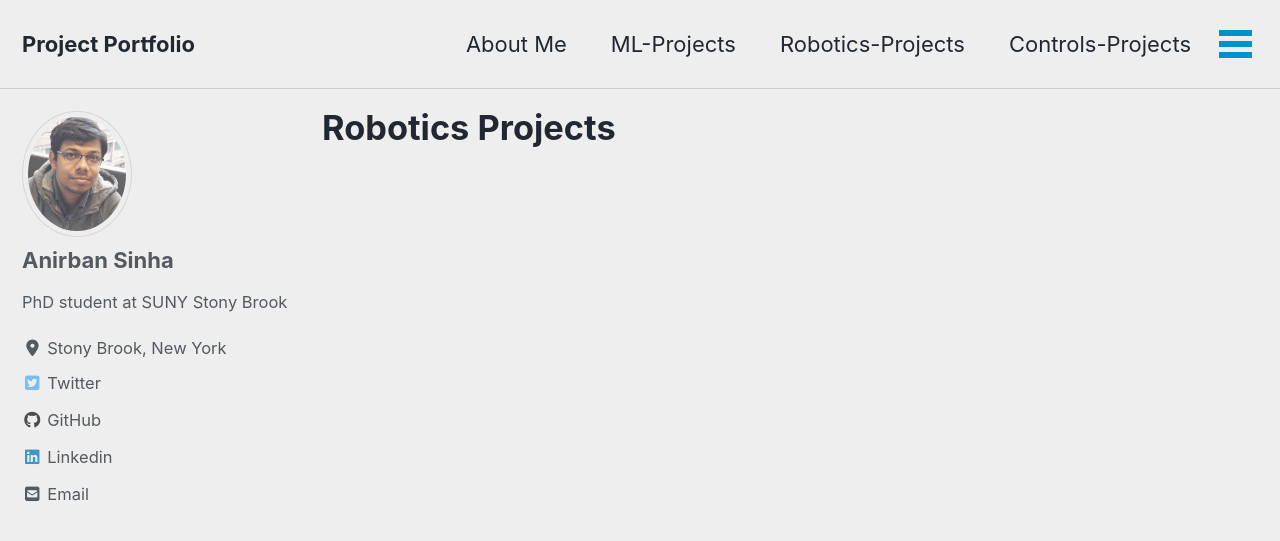
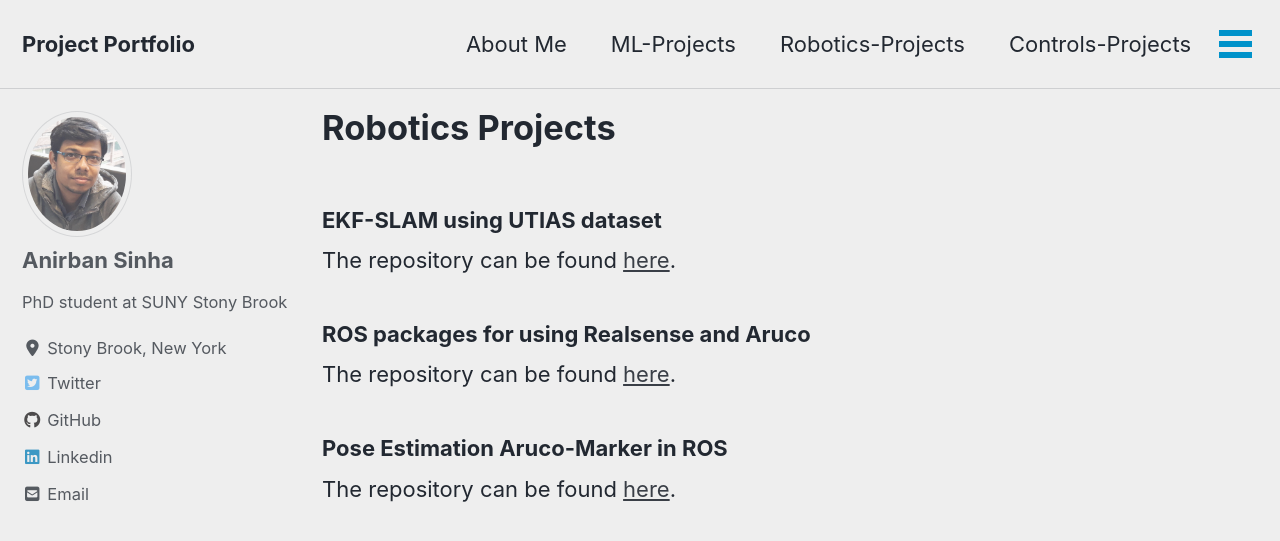
Before and after one commit to mattsinbot/mattsinbot.github.io, a Jekyll site: the page built from _pages/Robotics_Projects.md, in a window 1280 px wide and 900 px high. Shown: the top 541 px of the window. Built offline with Jekyll 4.4.1, drawn with Linux system fonts in a browser that asks for light colours; cached includes are drawn as plain includes; nearby versions of some CDN libraries.

Commit message:
projects updated

```diff
--- a/_pages/Robotics_Projects.md
+++ b/_pages/Robotics_Projects.md
@@ -4,3 +4,12 @@ permalink: /roboticsprojects/
 header:
   # image: "/images/deeplearning.jpg"
 ---
+
+### EKF-SLAM using UTIAS dataset
+The repository can be found [here](https://github.com/mattsinbot/SLAM-Self-Driving-Car).
+
+### ROS packages for using Realsense and Aruco
+The repository can be found [here](https://github.com/mattsinbot/https://github.com/mattsinbot/Ros-Computer-Vision).
+
+### Pose Estimation Aruco-Marker in ROS
+The repository can be found [here](https://github.com/mattsinbot/Pose-Estimation-Aruco-Marker-Ros).
```
Also changed, not shown: _pages/DadaStructuresAlgorithms.md (+3 -0 lines), _pages/ML_Projects.md (+3 -0 lines).
